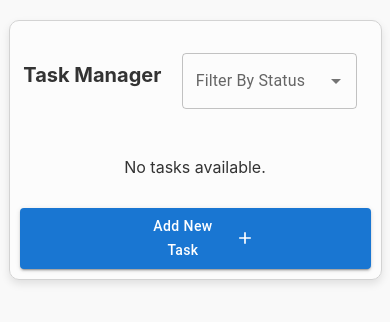
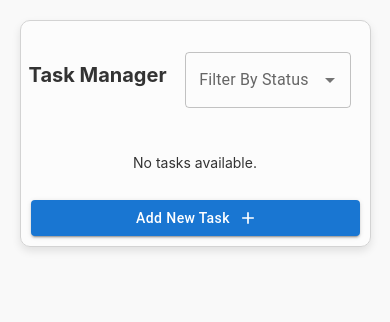
Before and after one commit to Bhargavi-567/Task-Manager, a React (Create React App) app: page / in a window 390 px wide. Shown: the top 322 px of the page. Built offline with nearby package versions, Linux system fonts and the light colour scheme.

Commit message:
style changes1

```diff
--- a/src/TaskList.js
+++ b/src/TaskList.js
@@ -61,7 +61,7 @@ const TaskList = ({
                   aria-label="Edit task"
                   disabled={task.completed}
                 >
-                  <EditIcon className="taskIcon" />
+                  <EditIcon className={`${task.completed ? "" : "taskIcon"}`} disabled={task.completed}  />
                   Edit
                 </button>
                 <button
@@ -82,13 +82,13 @@ const TaskList = ({
                   }}
                   className="CompleteButton"
                   aria-label="Toggle task completion"
-                  disabled={task.completed}
-                >
+                  disabled={task.completed}                 >
                   <input
                     type="checkbox"
                     checked={task.completed}
                     readOnly
                     className="taskCheckbox"
+                    disabled={task.completed}
                   />
                   Mark As Done
                 </button>
--- a/src/TaskManage.js
+++ b/src/TaskManage.js
@@ -133,8 +133,7 @@ const TaskManager = () => {
               )}
               sx={{
                 marginTop: "20px",
-                marginLeft: "20px",
-                marginRight: "11px",
+                marginLeft: "3%",
               }}
             />
           </div>
@@ -159,8 +158,8 @@ const TaskManager = () => {
             sx={{
               marginTop: "2%",
               textAlign: "center",
-              paddingLeft: "34%",
-              paddingRight: "34%",
+              paddingLeft: "30%",
+              paddingRight: "30%",
               textTransform:"none"
             }}
           >
--- a/src/tasklist.css
+++ b/src/tasklist.css
@@ -13,13 +13,13 @@
   flex-direction: column;
 }
 .taskCard li {
-  width: 420px;
   height: auto;
   margin-bottom: 20px;
   border: 1px solid lightgray;
   border-radius: 5px;
+  padding-left: 10px;
   padding-right: 10px;
-  padding-right: 10px;
+
 }
 .taskCard li:hover {
   transform: translateY(-5px);
--- a/src/taskmanager.css
+++ b/src/taskmanager.css
@@ -27,10 +27,13 @@ body {
   justify-content: space-between;
   margin-bottom: 16px;
   flex-wrap: nowrap;
+  margin-left: 17px;
+  margin-right: 17px;
 }
-.createButton {
+.createButton button {
   margin-bottom: 30px;
   text-align: center;
+
 }
 .taskcard {
   width: 300px;
@@ -55,6 +58,7 @@ body {
 }
 
 h1 {
+  font-size: 23px;
   text-align: center;
   color: #333;
   margin-right: 10%;
@@ -93,10 +97,10 @@ button:hover {
 }
 .autocomplete {
   padding: 0.6%;
-  width: 37%;
+  width: 45%;
   margin-bottom: 0.6rem;
 }
-@media (max-width: 1024px) {
+@media (max-width: 1024px) and (min-width: 768px) {
   .TaskManager {
     width: 50%;
     padding: 15px;
@@ -109,34 +113,55 @@ button:hover {
     width: 40%;
   }
 }
-@media (max-width: 768px) and (min-width: 100px) {
+@media (max-width: 768px) {
   .TaskManager {
     width: 90%;
     padding: 10px;
     margin-top: 5%;
     border: 1px solid lightgray;
+    box-sizing: border-box; /* Ensures padding doesn't affect width */
   }
+
   .taskcard {
     width: 100%;
     height: auto;
-    margin: 10px 10px;
-    padding: 10px;
+    margin: 10px 0; /* Consistent vertical spacing */
+    padding: 15px;
+    box-shadow: 0 2px 4px rgba(0, 0, 0, 0.1); /* Light shadow for card depth */
   }
+
   .TopElements {
-    gap: 12px;
+    gap: 8px; /* Slightly smaller gap on mobile */
+    align-items: center;
     justify-content: space-between;
   }
+
   .createButton {
     text-transform: lowercase;
+    width: 100%;
+    font-size: 13px;
   }
-  .autocomplete {
-    width: 100%;
+
+.autocomplete
+{
+  width: 100%;
+  margin-right: -10px;
+}
+  .Heading h1 {
+    font-size: 20px;
+    margin-left: -19px;
   }
-  .Heading {
-    font-size: 10px;
-    margin-left: -10px;
+
+  body {
+    font-size: 14px; /* Scales down base font size slightly */
+  }
+
+  .CompleteButton {
+    padding: 6px 12px; /* Adjust button padding for smaller screens */
+    font-size: 14px;
   }
 }
+
 .notification {
   margin-bottom: 2%;
 }
```
